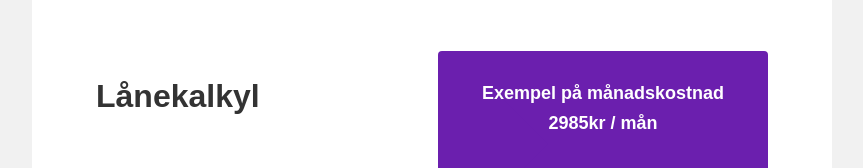
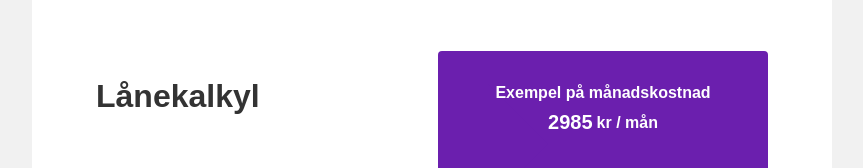
Before and after one commit to dan-guldbransen/danguldbransen-codetest-collectorbank, a React (Create React App) app: page / in a window 1280 px wide. Shown: the top 168 px of the page, without its empty margins (208-1071 px from the left). Built offline with nearby package versions, Linux system fonts and the light colour scheme.

Commit message:
Minor architectual changes

```diff
--- a/src/App.tsx
+++ b/src/App.tsx
@@ -3,7 +3,6 @@ import Header from './components/header';
 import Sliders from './components/sliders';
 import ApplyButton from './components/applybutton';
 
-// Material UI
 import Box from '@mui/material/Box';
 import { useTheme } from '@mui/material/styles';
 
--- a/src/components/applybutton/index.tsx
+++ b/src/components/applybutton/index.tsx
@@ -1,7 +1,5 @@
 import React from 'react';
 
-// Material UI
-import useTheme from '@mui/material/styles/useTheme';
 import Box from '@mui/material/Box';
 import Button from '@mui/material/Button';
 
@@ -11,8 +9,6 @@ interface IApplyButtonProps {
 }
 
 const ApplyButton = ({ amount, years }: IApplyButtonProps) => {
-  const theme = useTheme();
-
   const url = new URL(
     `https://loan-application/?query=amount=${amount}&years=${years}`
   );
--- a/src/components/header/index.tsx
+++ b/src/components/header/index.tsx
@@ -1,8 +1,8 @@
 import React from 'react';
 
-//Material UI
 import Box from '@mui/material/Box';
 import Typography from '@mui/material/Typography';
+import Stack from '@mui/material/Stack';
 import { useTheme } from '@mui/material/styles';
 
 interface IHeaderProps {
@@ -43,8 +43,21 @@ const Header: React.FC<IHeaderProps> = ({ years, amount }) => {
       backgroundColor: `${theme.palette.primary.main}`,
       zIndex: 0,
     },
+    costText: {
+      fontSize: '16px',
+      marginBottom: '8px',
+      fontWeight: 700,
+      color: `${theme.palette.common.white}`,
+    },
     costCalculated: {
-      fontSize: '18px',
+      fontSize: '20px',
+      marginBottom: '8px',
+      marginRight: '4px',
+      fontWeight: 700,
+      color: `${theme.palette.common.white}`,
+    },
+    perMonth: {
+      fontSize: '16px',
       marginBottom: '8px',
       fontWeight: 700,
       color: `${theme.palette.common.white}`,
@@ -71,9 +84,16 @@ const Header: React.FC<IHeaderProps> = ({ years, amount }) => {
       </Typography>
       <Box sx={styles.costContainer}>
         <Box sx={styles.costBox}>
-          <Typography variant='h2' sx={styles.costCalculated}>
+          <Typography variant='h2' sx={styles.costText}>
             Exempel på månadskostnad
           </Typography>
+          <Stack
+            sx={{
+              flexDirection: 'row',
+              justifyContent: 'center',
+              alignItems: 'center',
+            }}
+          >
             <Typography variant='h2' sx={styles.costCalculated}>
               {(
                 (amount *
@@ -81,8 +101,11 @@ const Header: React.FC<IHeaderProps> = ({ years, amount }) => {
                   (1 + monthlyInterest) ** (yearsInterest * 12)) /
                 ((1 + monthlyInterest) ** (years * 12) - 1)
               ).toFixed(0)}
+            </Typography>
+            <Typography variant='h2' sx={styles.perMonth}>
               kr / mån
             </Typography>
+          </Stack>
           <Box sx={styles.costArrow} />
         </Box>
       </Box>
--- a/src/components/sliders/amount/index.tsx
+++ b/src/components/sliders/amount/index.tsx
@@ -1,7 +1,6 @@
 import React from 'react';
 import { amountMarks } from '../../../utils/amountmarks';
 
-// Material UI
 import Slider from '@mui/material/Slider';
 import { useTheme } from '@mui/material/styles';
 
--- a/src/components/sliders/years/index.tsx
+++ b/src/components/sliders/years/index.tsx
@@ -1,7 +1,6 @@
 import React from 'react';
 import { yearMarks } from '../../../utils/yearmarks';
 
-// Material UI
 import Slider from '@mui/material/Slider';
 import { useTheme } from '@mui/material/styles';
 
--- a/src/index.tsx
+++ b/src/index.tsx
@@ -59,7 +59,7 @@ const root = ReactDOM.createRoot(
 root.render(
   <React.StrictMode>
     <ThemeProvider theme={theme}>
-      <App />
+      <App yearsInterest={0} monthlyInterest={0} />
       <CssBaseline />
       {inputGlobalStyles}
     </ThemeProvider>
```
Lines whose indentation alone changed are shown as unchanged.
